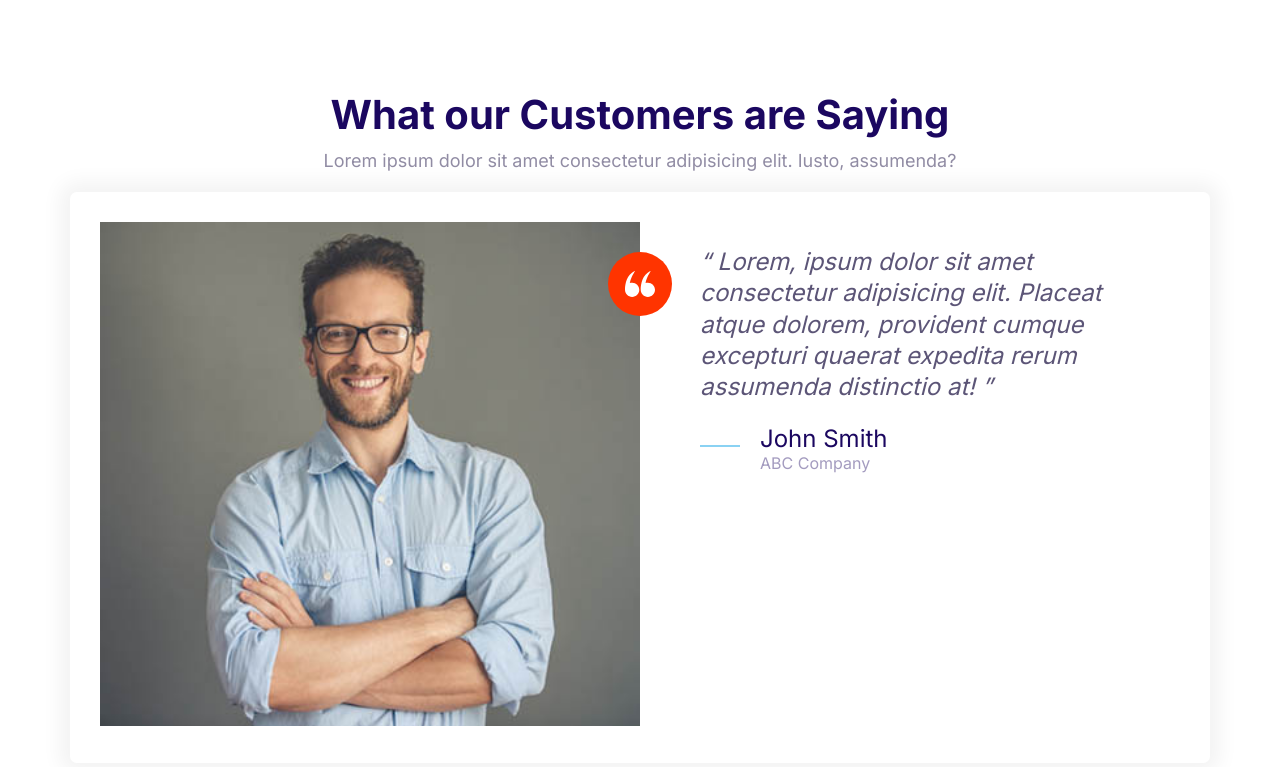
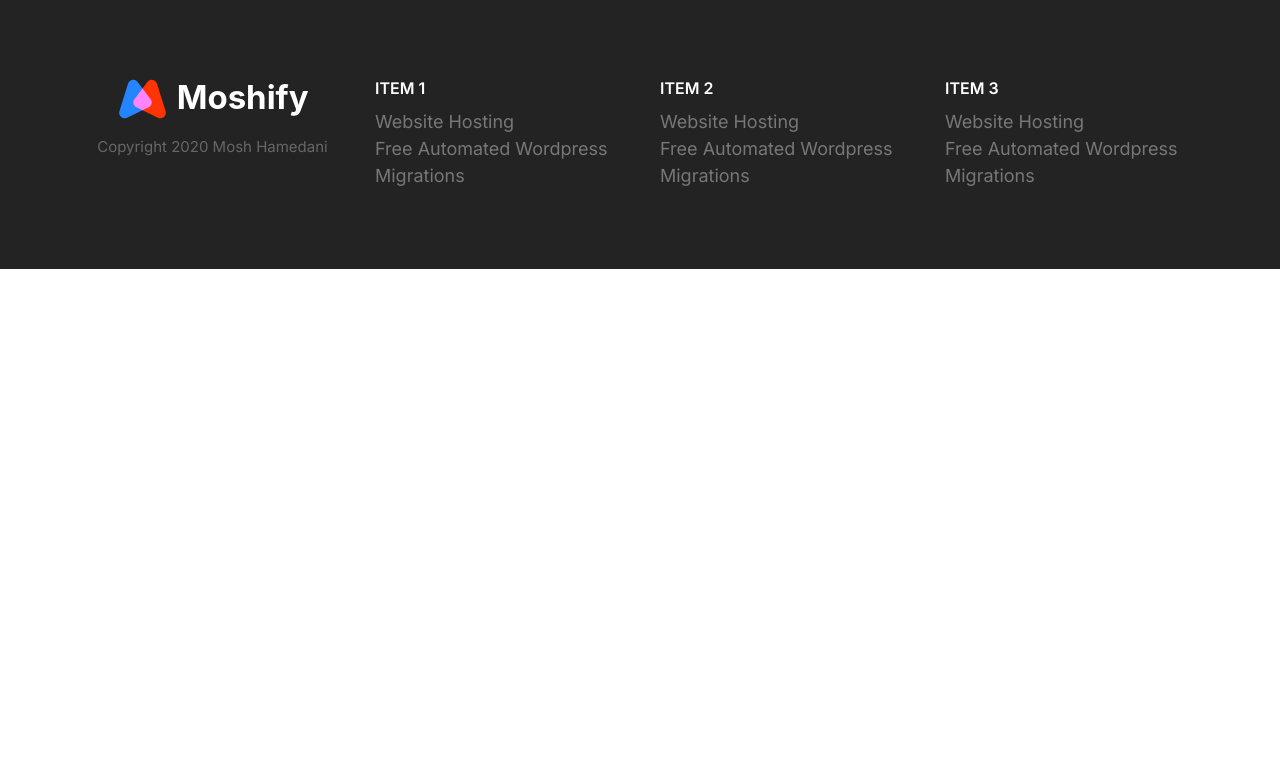
Before and after one commit to catalinus1997/moshify, a plain HTML site: page index.html in a window 1280 px wide. Drawn offline with Linux system fonts and the light colour scheme.

Commit message:
footer section

```diff
--- a/CSS/index.css
+++ b/CSS/index.css
@@ -617,6 +617,7 @@
 
 .block__header {
   text-align: center;
+  margin-bottom: 4rem;
 }
 
 .block__heading {
@@ -813,3 +814,79 @@
     max-width: 700px;
   }
 }
+
+/* Footer */
+
+.footer {
+  background: #232323;
+}
+
+.footer a {
+  color: #777;
+  transition: color 0.3s;
+}
+.footer a:hover {
+  color: white;
+}
+
+.footer__section {
+  padding: 2rem;
+  border-bottom: 1px solid #393939;
+}
+
+.footer__section .list {
+  margin: 0;
+}
+
+.footer__heading {
+  text-transform: uppercase;
+  font-weight: 600;
+}
+
+.footer__brand {
+  margin-top: 5rem;
+  text-align: center;
+}
+
+.footer__brand img {
+  /* TODO: consider applying it to all images */
+  width: 100%;
+  max-width: 230px;
+}
+
+.footer__copyright {
+  font-size: 2.1rem;
+  color: white;
+  opacity: 0.3;
+}
+
+@media screen and (min-width: 768px) {
+  .footer__sections {
+    grid-template-columns: repeat(auto-fit, minmax(10rem, 1fr));
+  }
+  .footer .collapsible__chevron {
+    display: none;
+  }
+
+  .footer .collapsible__content {
+    opacity: 1;
+    max-height: 100%;
+  }
+
+  .footer__brand {
+    order: -1;
+    margin-top: 1rem;
+  }
+
+  .footer__copyright {
+    font-size: 1.5rem;
+  }
+
+  .footer__section {
+    border: 0;
+  }
+
+  .footer__heading {
+    font-size: 1.6rem;
+  }
+}
--- a/index.html
+++ b/index.html
@@ -15,52 +15,77 @@
     <link rel="stylesheet" href="/CSS/normalize.css" />
   </head>
   <body>
-    <section class="block">
-      <header class="block__header">
-        <h2>What our Customers are Saying</h2>
-        <p>
-          Lorem ipsum dolor sit amet consectetur adipisicing elit. Iusto,
-          assumenda?
-        </p>
-      </header>
-      <div class="container">
-        <div class="card testimonial">
-          <div class="grid grid--1x2">
-            <div class="testimonial__image">
-              <img
-                src="/images/testimonial.jpg"
-                alt="A happy smiling customer"
-              />
-              <span class="icon-container icon-container--accent">
-                <svg class="icon icon--white icon--small">
-                  <use xlink:href="images/sprite.svg#quotes"></use>
-                </svg>
-              </span>
-            </div>
-            <blockquote class="quote">
-              <p class="quote__text">
-                Lorem, ipsum dolor sit amet consectetur adipisicing elit.
-                Placeat atque dolorem, provident cumque excepturi quaerat
-                expedita rerum assumenda distinctio at!
-              </p>
-              <footer>
-                <div class="media">
-                  <div class="media__image">
-                    <svg class="icon icon--primary quote__line">
-                      <use xlink:href="images/sprite.svg#line"></use>
-                    </svg>
-                  </div>
-                  <div class="media__body">
-                    <h3 class="media__title quote__author">John Smith</h3>
-                    <p class="quote__organization">ABC Company</p>
-                  </div>
-                </div>
-              </footer>
-            </blockquote>
+    <footer class="block block--dark footer">
+      <div class="container grid footer__sections">
+        <section class="collapsible collapsible--expanded footer__section">
+          <header class="collapsible__header">
+            <h2 class="collapsible__heading footer__heading">Item 1</h2>
+
+            <svg class="icon icon--white collapsible__chevron">
+              <use xlink:href="images/sprite.svg#chevron"></use>
+            </svg>
+          </header>
+          <div class="collapsible__content">
+            <ul class="list">
+              <li>
+                <a href="#">Website Hosting </a><a href=""></a><a href=""></a>
+              </li>
+              <li>
+                <a href="#">Free Automated Wordpress</a><a href=""></a
+                ><a href=""></a>
+              </li>
+              <li><a href="#">Migrations</a><a href=""></a><a href=""></a></li>
+            </ul>
           </div>
-        </div>
+        </section>
+        <section class="collapsible footer__section">
+          <header class="collapsible__header">
+            <h2 class="collapsible__heading footer__heading">Item 2</h2>
+
+            <svg class="icon icon--white collapsible__chevron">
+              <use xlink:href="images/sprite.svg#chevron"></use>
+            </svg>
+          </header>
+          <div class="collapsible__content">
+            <ul class="list">
+              <li>
+                <a href="#">Website Hosting </a><a href=""></a><a href=""></a>
+              </li>
+              <li>
+                <a href="#">Free Automated Wordpress</a><a href=""></a
+                ><a href=""></a>
+              </li>
+              <li><a href="#">Migrations</a><a href=""></a><a href=""></a></li>
+            </ul>
+          </div>
+        </section>
+        <section class="collapsible footer__section">
+          <header class="collapsible__header">
+            <h2 class="collapsible__heading footer__heading">Item 3</h2>
+
+            <svg class="icon icon--white collapsible__chevron">
+              <use xlink:href="images/sprite.svg#chevron"></use>
+            </svg>
+          </header>
+          <div class="collapsible__content">
+            <ul class="list">
+              <li>
+                <a href="#">Website Hosting </a><a href=""></a><a href=""></a>
+              </li>
+              <li>
+                <a href="#">Free Automated Wordpress</a><a href=""></a
+                ><a href=""></a>
+              </li>
+              <li><a href="#">Migrations</a><a href=""></a><a href=""></a></li>
+            </ul>
+          </div>
+        </section>
+        <section class="footer__brand">
+          <img src="images/logo.svg" alt="" />
+          <p class="footer__copyright">Copyright 2020 Mosh Hamedani</p>
+        </section>
       </div>
-    </section>
+    </footer>
     <script src="js/main.js"></script>
   </body>
 </html>
```
Also changed, not shown: components/footer_section.html (added, +73 -0 lines), components/testimonial_block.html (added, +42 -0 lines).
